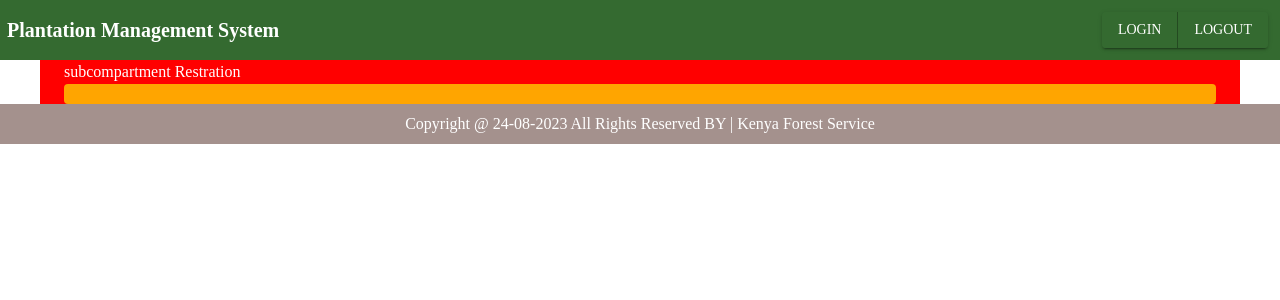
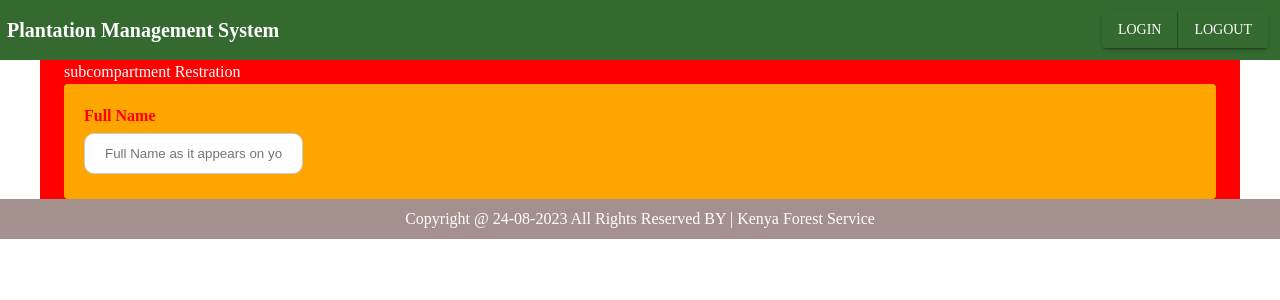
Before and after one commit to Manyara20/forest_inventory, a React (Vite) app in the folder client/: page /subcompartment in a window 1280 px wide. Shown: the top 300 px of the page. Built offline with nearby package versions, Linux system fonts and the light colour scheme; a web font is replaced by a local one.

Commit message:
subcompartment

```diff
--- a/client/src/pages/ForestPlantations/SubCompartment.jsx
+++ b/client/src/pages/ForestPlantations/SubCompartment.jsx
@@ -1,9 +1,12 @@
 import { Box, Card, Container, Paper, Typography } from '@mui/material'
 import { green, red } from '@mui/material/colors'
+import { useForm } from 'react-hook-form';
 import React from 'react'
 
 // function subcompartment() {
 const SubCompartment=()=>{
+    const { register, handleSubmit, watch, formState: { errors } } = useForm({mode: 'onChange'});
+
     return (
         <Container sx={{width:'2000px', bgcolor: 'red'}}>
             <paper elevation={1}>
@@ -19,8 +22,19 @@ const SubCompartment=()=>{
                 boxShadow: 'none',
                 color: 'red',
                 bgcolor: 'orange'}}>
-                    </Card>
-                    </Box>
+            <form onSubmit={handleSubmit}>
+            <div className='inputForm'>
+            <label>Full Name</label>
+            <input type="text" placeholder='Full Name as it appears on you ID'
+                {...register("fullname", {
+                    required: {value: true, message: "Name is Required"},
+                    maxLength: {value: 100, message: "Cannot be Longer than 100 characters"},
+                    pattern: {value: /^[A-Za-z]+$/, message: "Cam Only Contain Letters"} })} />
+
+</div>
+</form>
+                </Card>
+                </Box>
         </Container>
       )
 }
```
